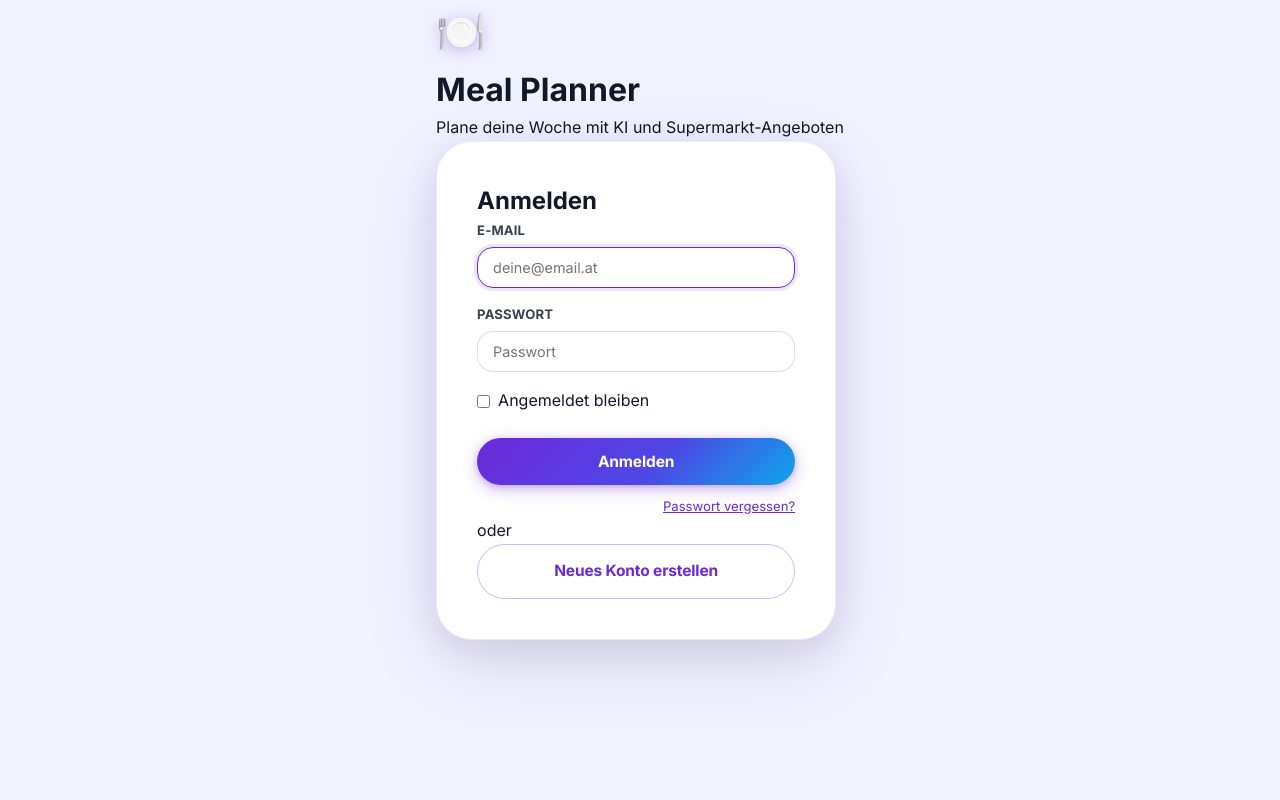
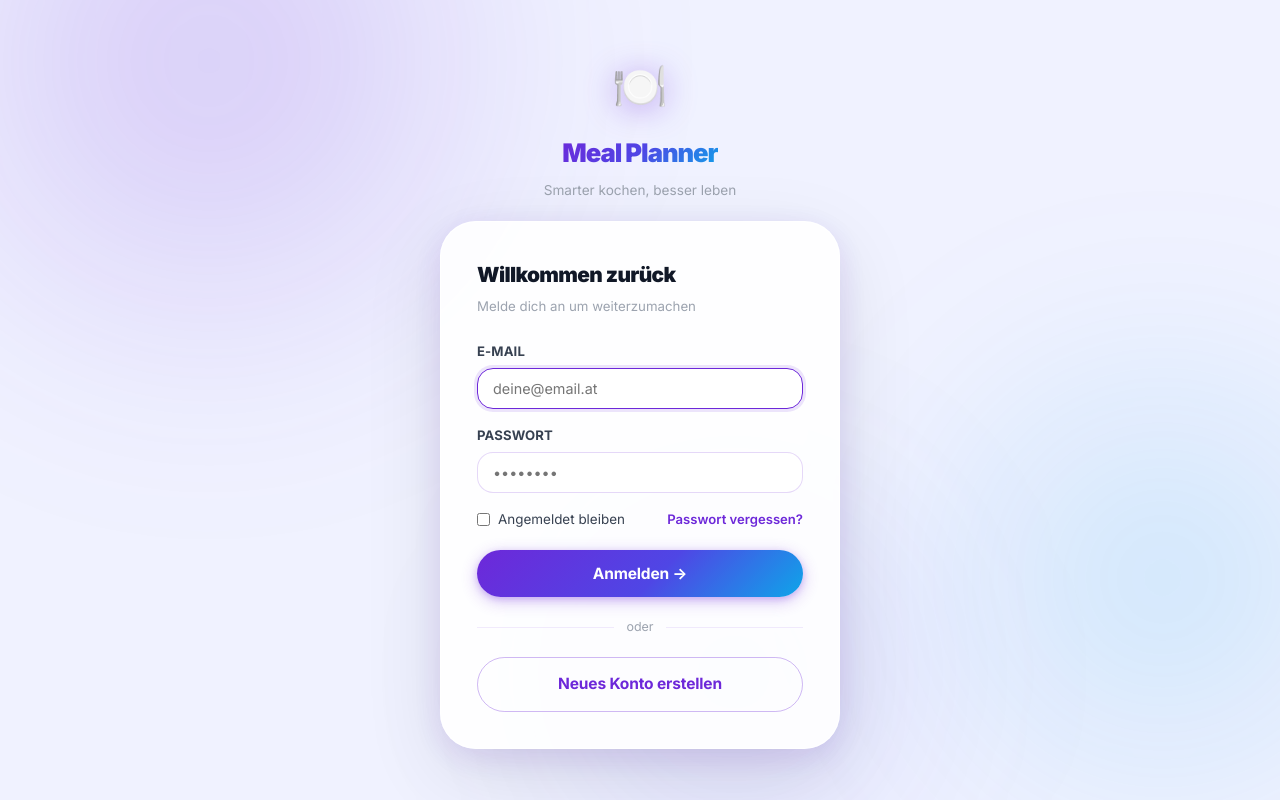
Before and after one commit to Seantex/meal-planner, a Flask app: page /login in a window 1280 px wide. Run offline with Flask 3, Linux system fonts and the light colour scheme; some libraries are stand-ins or nearby versions.

Commit message:
Fix redesign: auth pages, reveal safety, CSS v31
- login/register/forgot_password: fully redesigned with v30 CSS
  (brand section, glassmorphism card, gradient text, background orbs)
- .reveal: only hides via .js-ready body class — if JS fails/slow,
  content stays visible (no blank page)
- document.documentElement.classList.add('js-ready') runs immediately
- CSS: new .auth-wrap, .auth-brand, .auth-card-heading, .auth-divider
- CSS v31 / JS v12

Co-Authored-By: Claude Sonnet 4.6 <noreply@anthropic.com>

```diff
--- a/static/css/style.css
+++ b/static/css/style.css
@@ -373,13 +373,13 @@ body {
   padding: 28px 20px 80px;
 }
 
-/* ── Scroll Reveal ─────────────────────────────────────────────────────────── */
-.reveal {
+/* ── Scroll Reveal — only hide when JS is active (body.js-ready) ───────────── */
+.js-ready .reveal {
   opacity: 0;
   transform: translateY(24px);
   transition: opacity .55s var(--ease), transform .55s var(--ease);
 }
-.reveal.visible {
+.js-ready .reveal.visible {
   opacity: 1;
   transform: none;
 }
@@ -1618,29 +1618,66 @@ body:has(.plan-footer--ready) { padding-bottom: 100px; }
 .admin-table th { font-weight: 700; color: var(--c-text-muted); background: var(--c-surface-2); }
 .admin-table tbody tr:hover { background: rgba(109,40,217,.02); }
 
-/* ── Login / Auth Pages ────────────────────────────────────────────────────── */
-.auth-page {
-  min-height: 80vh;
-  display: flex; align-items: center; justify-content: center;
-}
-.auth-card {
-  width: 100%; max-width: 400px;
-  background: var(--c-surface);
-  border-radius: var(--r-2xl);
-  border: 1px solid var(--c-border);
-  padding: 40px;
-  box-shadow: var(--shadow-xl);
-}
-.auth-card h1 {
+/* ── Auth Pages (Login, Register, etc.) ────────────────────────────────────── */
+.auth-wrap {
+  position: relative; z-index: 1;
+  min-height: 100vh;
+  display: flex; flex-direction: column;
+  align-items: center; justify-content: center;
+  padding: 40px 20px;
+  gap: 20px;
+}
+.auth-brand {
+  text-align: center;
+  display: flex; flex-direction: column; align-items: center; gap: 6px;
+}
+.auth-brand-icon {
+  font-size: 2.8rem;
+  filter: drop-shadow(0 4px 16px rgba(109,40,217,.4));
+  margin-bottom: 4px;
+}
+.auth-brand-name {
   font-size: 1.6rem; font-weight: 900; letter-spacing: -.04em;
   background: var(--grad-text);
   -webkit-background-clip: text; -webkit-text-fill-color: transparent;
   background-clip: text;
-  margin-bottom: 6px;
-}
-.auth-card .subtitle { margin-bottom: 28px; }
+}
+.auth-brand-sub {
+  font-size: .85rem; color: var(--c-text-muted); font-weight: 400;
+}
+.auth-card {
+  width: 100%; max-width: 400px;
+  background: rgba(255,255,255,.9);
+  border-radius: var(--r-2xl);
+  border: 1px solid rgba(255,255,255,.95);
+  padding: 36px;
+  box-shadow: var(--shadow-xl);
+}
+.auth-card-heading {
+  font-size: 1.3rem; font-weight: 900; letter-spacing: -.03em;
+  color: var(--c-text); margin-bottom: 4px;
+}
+.auth-card-sub {
+  font-size: .83rem; color: var(--c-text-muted);
+  margin-bottom: 24px;
+}
+.auth-remember {
+  display: flex; align-items: center; justify-content: space-between;
+  margin-bottom: 16px;
+}
+.auth-divider {
+  display: flex; align-items: center; gap: 12px;
+  margin: 20px 0;
+  color: var(--c-text-muted); font-size: .78rem;
+}
+.auth-divider::before, .auth-divider::after {
+  content: ''; flex: 1; height: 1px; background: var(--c-border);
+}
 .auth-link { color: var(--c-primary); text-decoration: none; font-weight: 600; }
 .auth-link:hover { text-decoration: underline; }
+
+/* Legacy classes (kept for any pages not yet updated) */
+.auth-page { min-height: 80vh; display: flex; align-items: center; justify-content: center; }
 
 /* ── Animations ────────────────────────────────────────────────────────────── */
 @keyframes spin {
--- a/static/js/main.js
+++ b/static/js/main.js
@@ -3,6 +3,9 @@
    ═══════════════════════════════════════════════════════════════ */
 
 // ── Scroll Reveal ───────────────────────────────────────────────────────────
+// Only hide .reveal elements after JS confirms it's running (avoids blank page if JS fails)
+document.documentElement.classList.add('js-ready');
+
 (function initScrollReveal() {
   const obs = new IntersectionObserver((entries) => {
     entries.forEach(e => {
@@ -11,7 +14,7 @@
         obs.unobserve(e.target);
       }
     });
-  }, { threshold: 0.08, rootMargin: '0px 0px -40px 0px' });
+  }, { threshold: 0.06, rootMargin: '0px 0px -30px 0px' });
 
   function observe() {
     document.querySelectorAll('.reveal').forEach(el => obs.observe(el));
--- a/templates/login.html
+++ b/templates/login.html
@@ -4,54 +4,73 @@
   <meta charset="UTF-8">
   <meta name="viewport" content="width=device-width, initial-scale=1.0">
   <title>Anmelden – Meal Planner</title>
-  <link rel="stylesheet" href="{{ url_for('static', filename='css/style.css') }}?v=10">
+  <style>html,body{background:#f0f2ff;}</style>
+  <link rel="preconnect" href="https://fonts.googleapis.com">
+  <link rel="preconnect" href="https://fonts.gstatic.com" crossorigin>
+  <link href="https://fonts.googleapis.com/css2?family=Inter:wght@400;500;600;700;800;900&display=swap" rel="stylesheet">
+  <link rel="stylesheet" href="{{ url_for('static', filename='css/style.css') }}?v=30">
   <link rel="manifest" href="{{ url_for('static', filename='manifest.json') }}">
-  <meta name="theme-color" content="#7c3aed">
+  <meta name="theme-color" content="#6d28d9">
 </head>
-<body class="auth-page">
-  <div class="auth-container">
+<body>
+  <!-- Background Orbs -->
+  <div class="bg-orbs" aria-hidden="true">
+    <div class="bg-orb bg-orb--1"></div>
+    <div class="bg-orb bg-orb--2"></div>
+    <div class="bg-orb bg-orb--3"></div>
+  </div>
+
+  <div class="auth-wrap">
+    <!-- Brand -->
     <div class="auth-brand">
-      <span class="brand-icon" style="font-size:2.5rem;">🍽️</span>
-      <h1 class="auth-title">Meal Planner</h1>
-      <p class="auth-subtitle">Plane deine Woche mit KI und Supermarkt-Angeboten</p>
+      <span class="auth-brand-icon">🍽️</span>
+      <h1 class="auth-brand-name">Meal Planner</h1>
+      <p class="auth-brand-sub">Smarter kochen, besser leben</p>
     </div>
 
+    <!-- Flash Messages -->
     {% with messages = get_flashed_messages(with_categories=true) %}
       {% if messages %}
         {% for category, message in messages %}
-          <div class="alert alert--{{ 'success' if category == 'success' else 'error' if category == 'error' else 'warning' }}" style="margin-bottom:16px;">
+          <div class="alert alert--{{ 'success' if category == 'success' else 'error' if category == 'error' else 'warning' }}"
+               style="margin-bottom:12px;max-width:400px;width:100%;">
             {{ message }}
           </div>
         {% endfor %}
       {% endif %}
     {% endwith %}
 
+    <!-- Card -->
     <div class="auth-card">
-      <h2 class="auth-card-title">Anmelden</h2>
+      <h2 class="auth-card-heading">Willkommen zurück</h2>
+      <p class="auth-card-sub">Melde dich an um weiterzumachen</p>
+
       <form method="POST" action="{{ url_for('login') }}">
         <div class="form-group">
           <label class="form-label">E-Mail</label>
-          <input type="email" name="email" class="form-control" placeholder="deine@email.at"
-                 required autofocus autocomplete="email">
+          <input type="email" name="email" class="form-control"
+                 placeholder="deine@email.at" required autofocus autocomplete="email">
         </div>
         <div class="form-group">
           <label class="form-label">Passwort</label>
-          <input type="password" name="password" class="form-control" placeholder="Passwort"
-                 required autocomplete="current-password">
+          <input type="password" name="password" class="form-control"
+                 placeholder="••••••••" required autocomplete="current-password">
         </div>
-        <div class="form-group" style="display:flex; align-items:center; gap:8px;">
-          <input type="checkbox" name="remember" id="remember" style="width:auto;">
-          <label for="remember" style="margin:0; font-weight:400; cursor:pointer;">Angemeldet bleiben</label>
+        <div class="auth-remember">
+          <label style="display:flex;align-items:center;gap:8px;cursor:pointer;font-size:.84rem;color:var(--c-text-secondary);">
+            <input type="checkbox" name="remember" style="width:auto;accent-color:var(--c-primary);">
+            Angemeldet bleiben
+          </label>
+          <a href="{{ url_for('forgot_password') }}" class="auth-link" style="font-size:.82rem;">Passwort vergessen?</a>
         </div>
-        <button type="submit" class="btn btn--primary btn--big" style="width:100%; margin-top:8px;">
-          Anmelden
+        <button type="submit" class="btn btn--primary btn--big" style="width:100%;margin-top:4px;">
+          Anmelden →
         </button>
-        <div style="text-align:right; margin-top:8px;">
-          <a href="{{ url_for('forgot_password') }}" style="font-size:.82rem; color:var(--c-primary);">Passwort vergessen?</a>
-        </div>
       </form>
-      <div class="auth-divider">oder</div>
-      <a href="{{ url_for('register') }}" class="btn btn--outline btn--big" style="width:100%; text-align:center; display:block;">
+
+      <div class="auth-divider"><span>oder</span></div>
+
+      <a href="{{ url_for('register') }}" class="btn btn--outline btn--big" style="width:100%;justify-content:center;">
         Neues Konto erstellen
       </a>
     </div>
```
Also changed, not shown: templates/base.html (+2 -2 lines), templates/forgot_password.html (+29 -14 lines), templates/register.html (+37 -24 lines).
